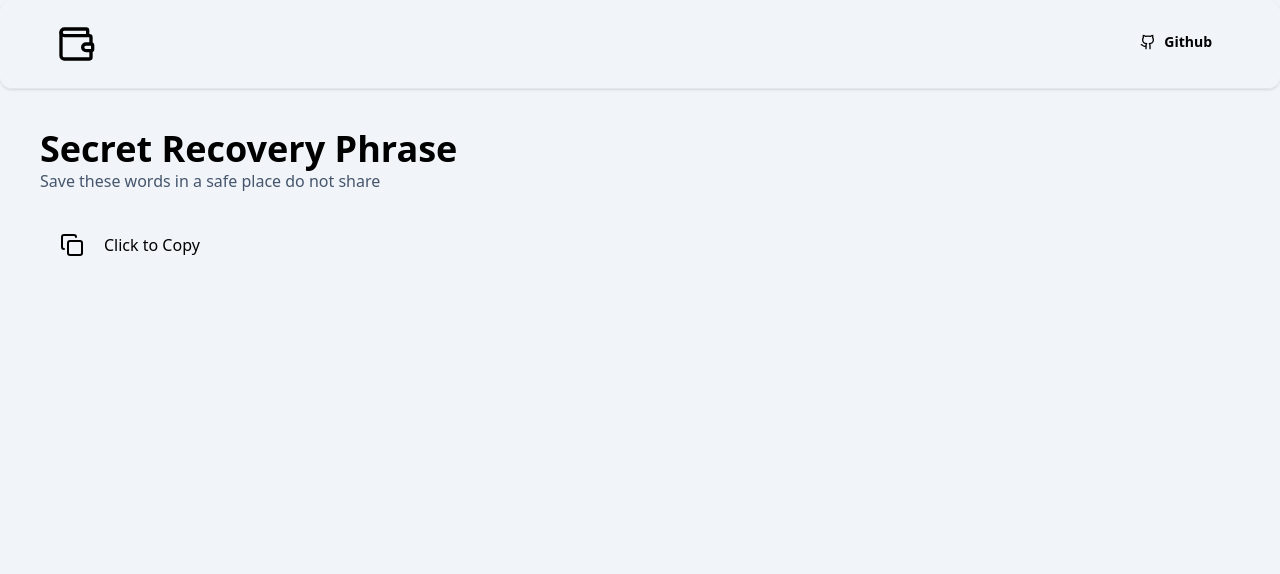
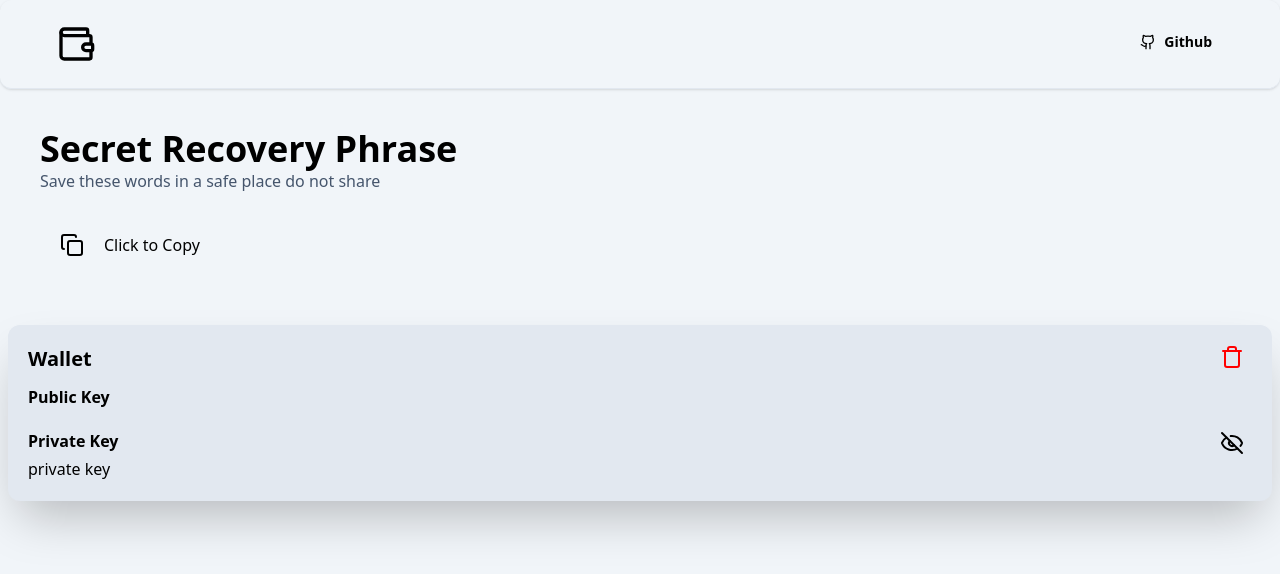
Before and after one commit to YASHSHARMAOFFICIALLY/Solana-Wallet, a Next.js app in the folder wallet/: page / in a window 1280 px wide. Shown: the top 574 px of the page. Built offline with nearby package versions, Linux system fonts and the light colour scheme.

Commit message:
added wallet card under component

```diff
--- a/wallet/app/page.tsx
+++ b/wallet/app/page.tsx
@@ -1,10 +1,12 @@
 import Mnemonicard from "@/components/mnemonicCard";
+import WalletCard from "@/components/Walletcard";
 
 
 export default function Home(){
     return (
         <div>
             <Mnemonicard/>
+            <WalletCard/>
         </div>
     )
 }
--- a/wallet/components/Walletcard.tsx
+++ b/wallet/components/Walletcard.tsx
@@ -30,10 +30,36 @@ const WalletCard = ({
                         <Trash onClick={() => deletewallet(wallet.id)} color="red" />
                         </div>
                     </div>
+                    <div className="flex flex-col">
+                        <h2 className="font-bold text-sm md:text-base pb-2">Public Key</h2>
+                         <p className="text-sm md:text-base break-all">
+
+                             </p>
+                    </div>
+                    <div className="flex justify-between items-center">
+                        <div>
+                            <h2 className="font-bold text-sm md:text-base pb-1">Private Key</h2>
+                            <p className="text-sm md:text-base break-all">
+                                {showPrivateKey ? (
+                                wallet.privatekey
+                                ) : (
+                                    <div className="flex font-thin">
+                                        {/* {"•".repeat(wallet.privatekey.length)} */}
+                                     </div>
+                                         )}
+                                            </p>
+                                        </div>
+                                              <div className="pr-2 cursor-pointer" onClick={togglePrivateKeyVisibility}>
+                                                  {showPrivateKey ? <Eye /> : <EyeOff />}
+                                                          </div>
+                        </div>
+
+                    </div>
+                    <div> private key</div>
                 </div>
             </div>
 
-        </div>
+
     )
 }
 export default WalletCard
--- a/wallet/components/mnemonicCard.tsx
+++ b/wallet/components/mnemonicCard.tsx
@@ -32,7 +32,7 @@ const Mnemonicard = ({ mnemonic }: { mnemonic: string })=>{
                 <h1 className="sm:text-4xl text-xl font-bold"> Secret Recovery Phrase</h1>
                 <h2 className="text-slate-600 pb-5">Save these words in a safe place do not share</h2>
             </div>
-            <div className="grid grid-cols-2 sm:grid-col-4 gap-2 rounded-xl">
+            <div className="grid grid-cols-2 sm:grid-cols-4 gap-2 rounded-xl">
                 {words.map((word,index)=>{
                     return(
                     <h1
--- a/wallet/components/navbar.tsx
+++ b/wallet/components/navbar.tsx
@@ -5,7 +5,7 @@ import Link from "next/link";
 const Navbar = () =>{
     return (
         <div className="p-6 border-b rounded-xl border-slate-200 shadow-sm">
-            <div className="px-8 flex justify-between">
+            <div className="px-8  flex  justify-between">
                 <Wallet size={40}></Wallet>
                 <Link href="https://github.com/YASHSHARMAOFFICIALLY">
                 <Button>
```
